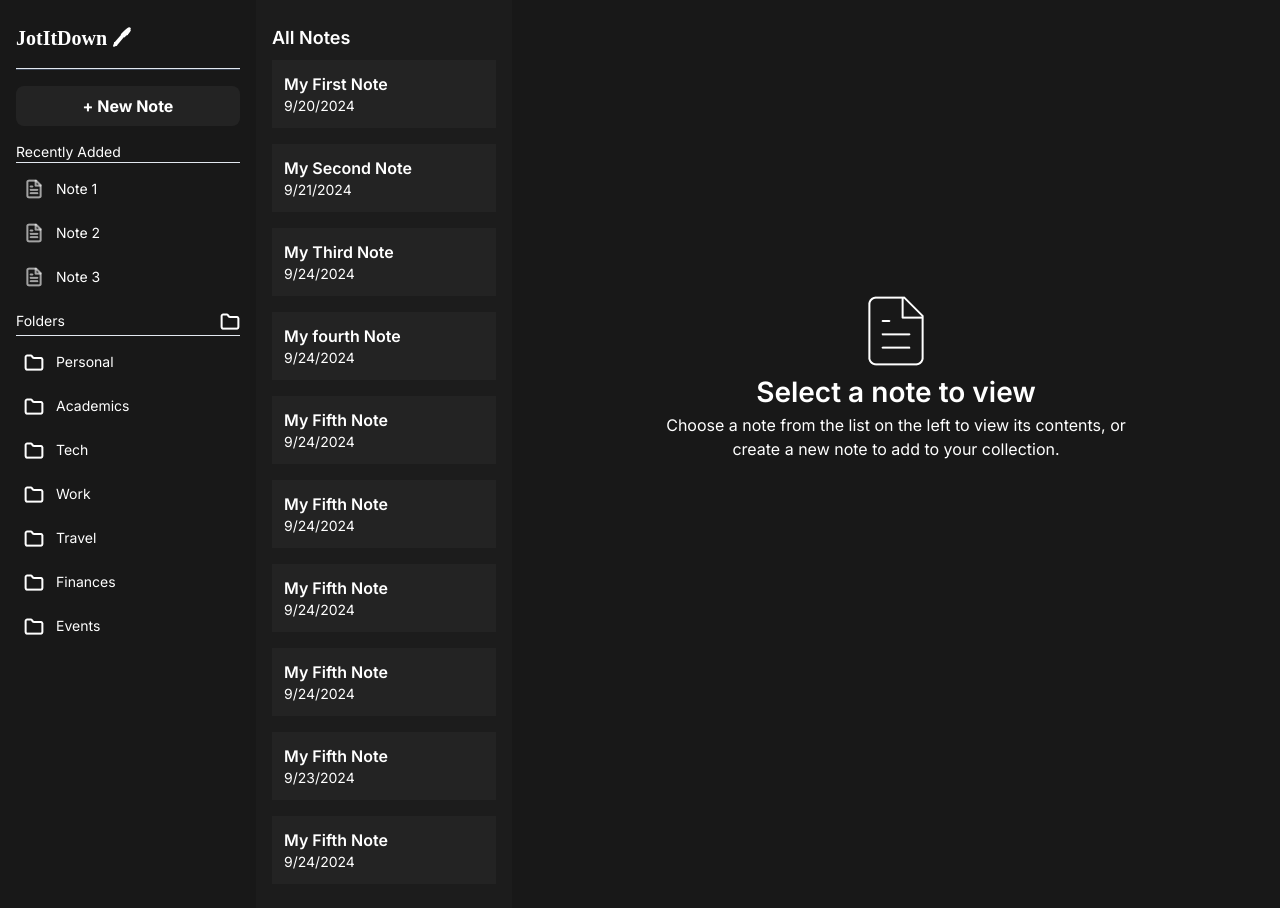
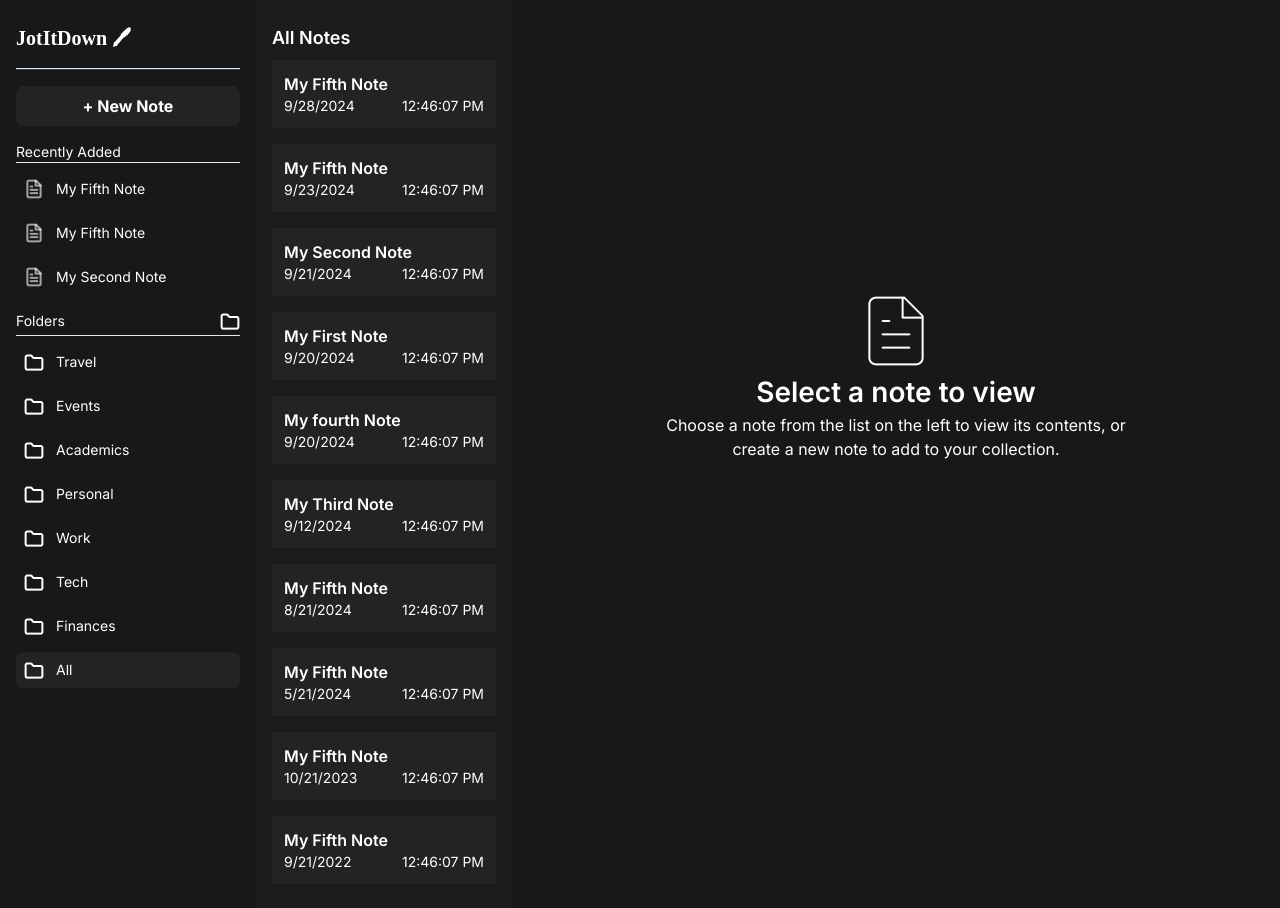
Before and after one commit to theheemmanuel/FIP-Project, a React (Vite) app: page / in a window 1280 px wide. Built offline with nearby package versions, Linux system fonts and the light colour scheme; a web font is replaced by a local one.

Commit message:
homePage

```diff
--- a/src/Components/FileContext.jsx
+++ b/src/Components/FileContext.jsx
@@ -5,7 +5,7 @@ import Reducer from "./Reducer";
 
 export const ContextFile = createContext();
 export default function FileContext({ children }) {
-  const InitialState = { folder: "", note: "" };
+  const InitialState = { folder: "", note: "", current: "" };
   const [state, dispatch] = useReducer(Reducer, InitialState);
   const notes = [
     {
@@ -26,42 +26,42 @@ export default function FileContext({ children }) {
       id: 3,
       title: "My Third Note",
       folder: "Tech",
-      date: Date(),
+      date: "Wed Sep 12 2024 13:46:07 GMT+0100 (West Africa Standard Time)",
       body: "Lorem ipsum dolor sit amet, consectetur adipisicing elit. Excepturi optio dolor omnis atque voluptates natus cumque eveniet, fuga ut minus.",
     },
     {
       id: 4,
       title: "My fourth Note",
       folder: "Work",
-      date: Date(),
+      date: "Wed Sep 20 2024 13:46:07 GMT+0100 (West Africa Standard Time)",
       body: "Lorem ipsum dolor sit amet, consectetur adipisicing elit. Excepturi optio dolor omnis atque voluptates natus cumque eveniet, fuga ut minus.",
     },
     {
       id: 5,
       title: "My Fifth Note",
       folder: "Travel",
-      date: Date(),
+      date: "Wed Sep 28 2024 13:46:07 GMT+0100 (West Africa Standard Time)",
       body: "Lorem ipsum dolor sit amet, consectetur adipisicing elit. Excepturi optio dolor omnis atque voluptates natus cumque eveniet, fuga ut minus.",
     },
     {
       id: 6,
       title: "My Fifth Note",
       folder: "Finances",
-      date: Date(),
+      date: "Wed Aug 21 2024 13:46:07 GMT+0100 (West Africa Standard Time)",
       body: "Lorem ipsum dolor sit amet, consectetur adipisicing elit. Excepturi optio dolor omnis atque voluptates natus cumque eveniet, fuga ut minus.",
     },
     {
       id: 7,
       title: "My Fifth Note",
       folder: "Events",
-      date: Date(),
+      date: "Wed May 21 2024 13:46:07 GMT+0100 (West Africa Standard Time)",
       body: "Lorem ipsum dolor sit amet, consectetur adipisicing elit. Excepturi optio dolor omnis atque voluptates natus cumque eveniet, fuga ut minus.",
     },
     {
       id: 8,
       title: "My Fifth Note",
       folder: "Events",
-      date: Date(),
+      date: "Wed Oct 21 2023 13:46:07 GMT+0100 (West Africa Standard Time)",
       body: "Lorem ipsum dolor sit amet, consectetur adipisicing elit. Excepturi optio dolor omnis atque voluptates natus cumque eveniet, fuga ut minus.",
     },
     {
@@ -75,7 +75,7 @@ export default function FileContext({ children }) {
       id: 10,
       title: "My Fifth Note",
       folder: "Events",
-      date: Date(),
+      date: "Wed Sep 21 2022 13:46:07 GMT+0100 (West Africa Standard Time)",
       body: "Lorem ipsum dolor sit amet, consectetur adipisicing elit. Excepturi optio dolor omnis atque voluptates natus cumque eveniet, fuga ut minus.",
     },
   ];
--- a/src/Components/Folder.jsx
+++ b/src/Components/Folder.jsx
@@ -26,9 +26,14 @@ const Folder = () => {
                   }`}
                 >
                   <p className="font-semibold">{item.title}</p>
+                  <div className="flex justify-between">
                     <p className="text-sm">
                       {new Date(item.date).toLocaleDateString()}
                     </p>
+                    <p className="text-sm">
+                      {new Date(item.date).toLocaleTimeString()}
+                    </p>
+                  </div>
                 </div>
               ))}
             </div>
@@ -42,15 +47,22 @@ const Folder = () => {
                 .map((item) => (
                   <div
                     key={item.id}
-                    className="mt-2 p-3 cursor-pointer bg-[#FFFFFF08] hover:bg-[#FFFFFF1A]"
+                    className={`mt-2 p-3 cursor-pointer bg-[#FFFFFF08] hover:bg-[#FFFFFF1A] ${
+                      state.note === item.id && "bg-[#FFFFFF1A]"
+                    }`}
                     onClick={() =>
                       dispatch({ type: "PickNote", payload: item.id })
                     }
                   >
                     <p className="font-semibold">{item.title}</p>
+                    <div className="flex justify-between">
                       <p className="text-sm">
                         {new Date(item.date).toLocaleDateString()}
                       </p>
+                      <p className="text-sm">
+                        {new Date(item.date).toLocaleTimeString()}
+                      </p>
+                    </div>
                   </div>
                 ))}
             </div>
--- a/src/Components/Reducer.jsx
+++ b/src/Components/Reducer.jsx
@@ -1,10 +1,16 @@
 export default function Reducer(state, action) {
-  console.log(state, action);
+  // console.log(state, action);
   switch (action.type) {
     case "PickFolder":
       return { ...state, folder: action.payload };
     case "PickNote":
       return { ...state, note: action.payload };
+    case "recentNote":
+      return {
+        ...state,
+        note: action.payload.id,
+        folder: action.payload.folder,
+      };
   }
   return action.payload;
 }
--- a/src/Components/SideBar.jsx
+++ b/src/Components/SideBar.jsx
@@ -6,6 +6,9 @@ import { ContextFile } from "./FileContext";
 const SideBar = () => {
   const { notes, state, dispatch } = useContext(ContextFile);
   const uniqueFolders = new Set(notes.map((item) => item.folder));
+  const recentNotes = notes
+    .sort((a, b) => new Date(b.date) - new Date(a.date))
+    .slice(0, 3);
 
   return (
     <div className="w-[20%] min-h-[100vh] px-4 py-6">
@@ -19,13 +22,14 @@ const SideBar = () => {
         <div className="mt-4">
           <p className="text-sm">Recently Added</p>
           <hr />
-          {[1, 2, 3].map((item) => (
+          {recentNotes.map((note) => (
             <div
-              key={item}
+              onClick={() => dispatch({ type: "recentNote", payload: note })}
+              key={note.id}
               className="flex items-center mt-2 gap-3 hover:bg-[#ffffff0D] hover:font-semibold rounded-lg p-2 cursor-pointer"
             >
               <img src={NotePic} className="w-5" alt="" />
-              <p className="text-sm">Note {item}</p>
+              <p className="text-sm">{note.title}</p>
             </div>
           ))}
         </div>
@@ -47,6 +51,15 @@ const SideBar = () => {
               <p className="text-sm">{folder}</p>
             </div>
           ))}
+          <div
+            onClick={() => dispatch({ type: "PickFolder", payload: "" })}
+            className={`flex items-center mt-2 gap-3 hover:bg-[#ffffff0D] hover:font-semibold rounded-lg p-2 cursor-pointer ${
+              state.folder === "" && "bg-[#ffffff0D]"
+            }`}
+          >
+            <img src={FolderPic} className="w-5" alt="" />
+            <p className="text-sm">All</p>
+          </div>
         </div>
       </div>
     </div>
--- a/src/Pages/Home.jsx
+++ b/src/Pages/Home.jsx
@@ -1,7 +1,13 @@
+import { useContext } from "react";
 import EmptyPic from "../assets/EmptyPic.png";
+import { ContextFile } from "../Components/FileContext";
+import date from "../assets/Date.png";
+import folder from "../assets/Folder.png";
 const Home = () => {
+  const { notes, state } = useContext(ContextFile);
   return (
     <div className="h-fit sticky top-6 p-6">
+      {state.note === "" ? (
         <div className="flex flex-col justify-center items-center min-h-[80vh] text-center">
           <img src={EmptyPic} alt="" />
           <h1 className="text-[28px] font-[600]">Select a note to view</h1>
@@ -10,6 +16,35 @@ const Home = () => {
             create a new note to add to your collection.
           </p>
         </div>
+      ) : (
+        notes
+          .filter((note) => note.id === state.note)
+          .map((note) => (
+            <div key={note.id}>
+              <div className="flex justify-between items-center">
+                <h1 className="text-2xl font-[600]">{note.title}</h1>
+                <button className="bg-[#FFFFFF0D] px-4 py-2 rounded-lg text-sm font-bold">
+                  Edit
+                </button>
+              </div>
+              <div className="flex gap-4 mt-4 mb-2">
+                <img src={date} alt="" />
+                <p className="text-sm font-semibold text-[#FFFFFF99]">Date</p>
+                <p className="text-sm">
+                  {new Date(note.date).toLocaleDateString()}
+                </p>
+              </div>
+              <hr />
+              <div className="flex gap-4 mt-4 mb-2">
+                <img src={folder} alt="" />
+                <p className="text-sm font-semibold text-[#FFFFFF99]">Folder</p>
+                <p className="text-sm">{note.folder}</p>
+              </div>
+              <hr />
+              <p className="my-6">{note.body}</p>
+            </div>
+          ))
+      )}
     </div>
   );
 };
--- a/src/Pages/RootLayout.jsx
+++ b/src/Pages/RootLayout.jsx
@@ -1,16 +1,9 @@
-import { useEffect } from "react";
-import { Outlet, useLocation } from "react-router-dom";
 import Header from "../Components/Header";
 import Sidebar from "../Components/SideBar";
 import Folder from "../Components/Folder";
+import { Outlet } from "react-router-dom";
 
 const RootLayout = () => {
-  const location = useLocation();
-
-  useEffect(() => {
-    window.scrollTo(0, 0);
-  }, [location]);
-
   return (
     <div className="bg-[#181818] font-inter">
       <div className="flex">
```
Also changed, not shown: src/assets/Date.png (added). Lines whose indentation alone changed are shown as unchanged.
